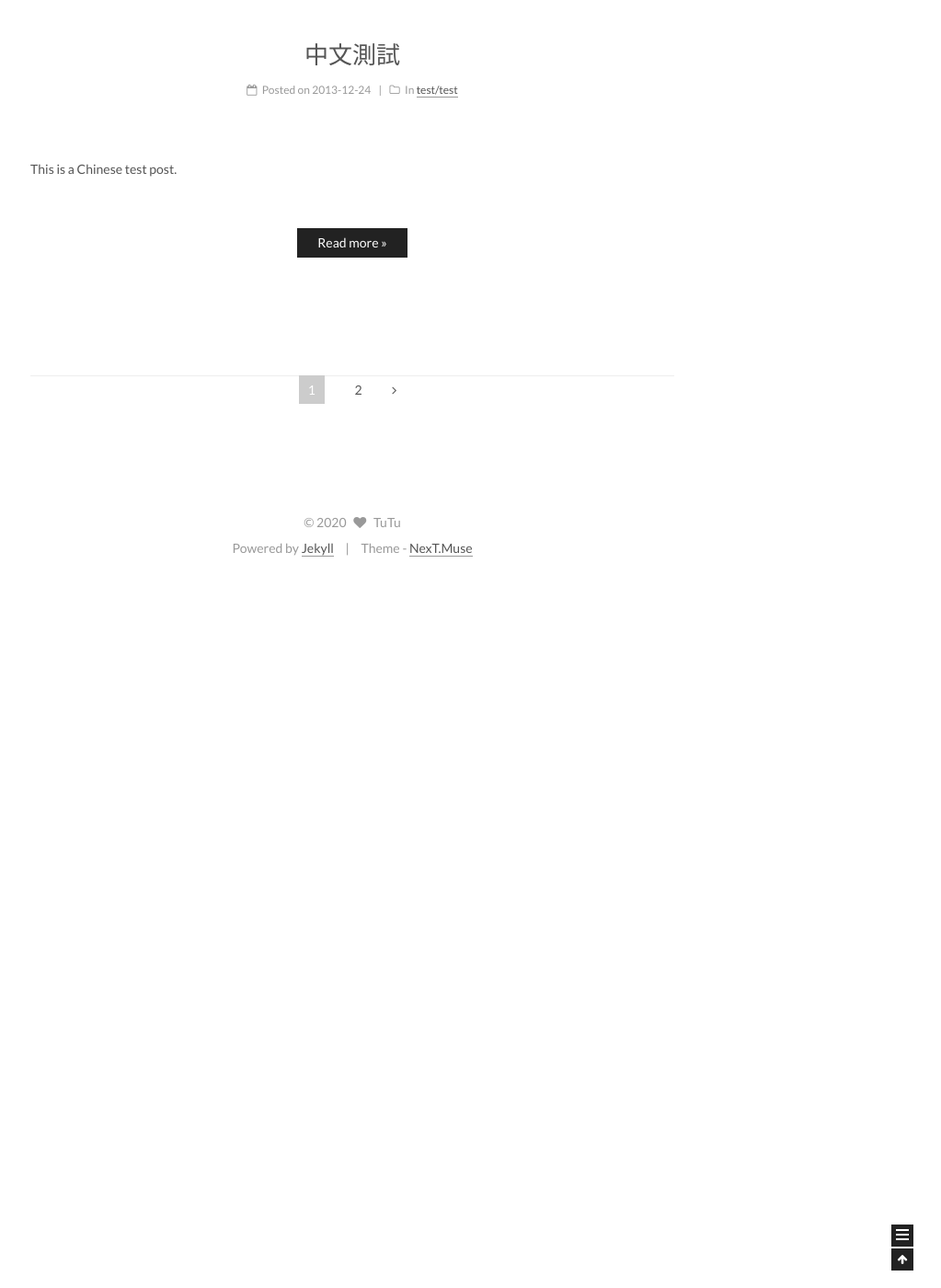
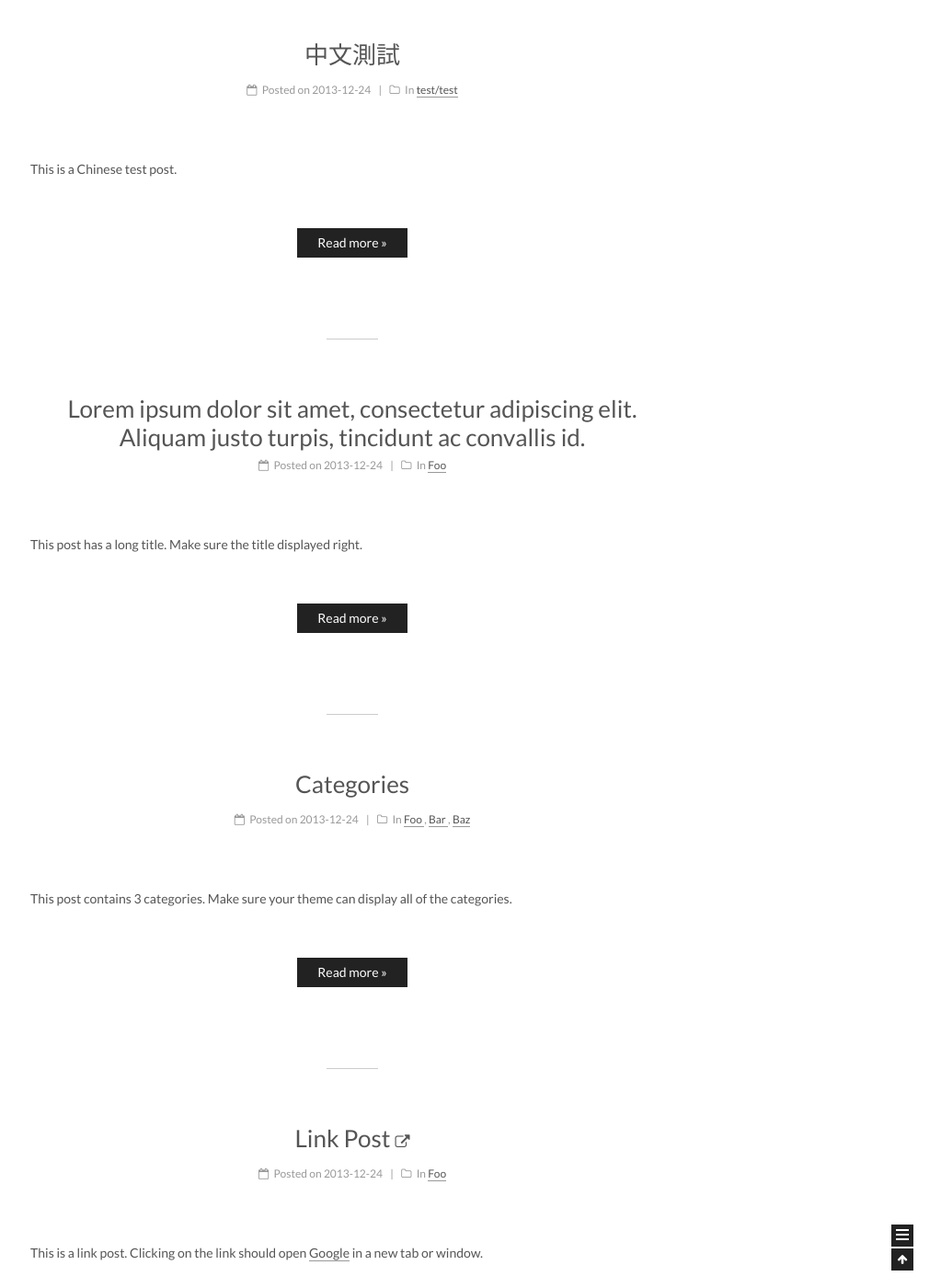
Before and after one commit to tutulifestyle/tutulifestyle.github.io, a Jekyll site: the page built from index.html, in a window 1280 px wide and 1400 px high, scrolled down 5205 px. Shown: the whole window at 92% size, without its empty margins (257-1280 px from the left). Built offline with Jekyll 4.4.1, drawn with Linux system fonts in a browser that asks for light colours; emoji names are drawn with the system emoji font; the list of posts is cut into pages by our own code; before the commit the page ends 5835 px from its top, so only the background shows below that; some of the changed text lies outside the part shown.

Commit message:
Update _config.yml

```diff
--- a/_config.yml
+++ b/_config.yml
@@ -19,7 +19,7 @@ baseurl:
 permalink: pretty
 
 # Pagination
-paginate: 10
+paginate: 0
 #paginate_path: "/page:num/"
 #archive:
   #paginate: 10
```
